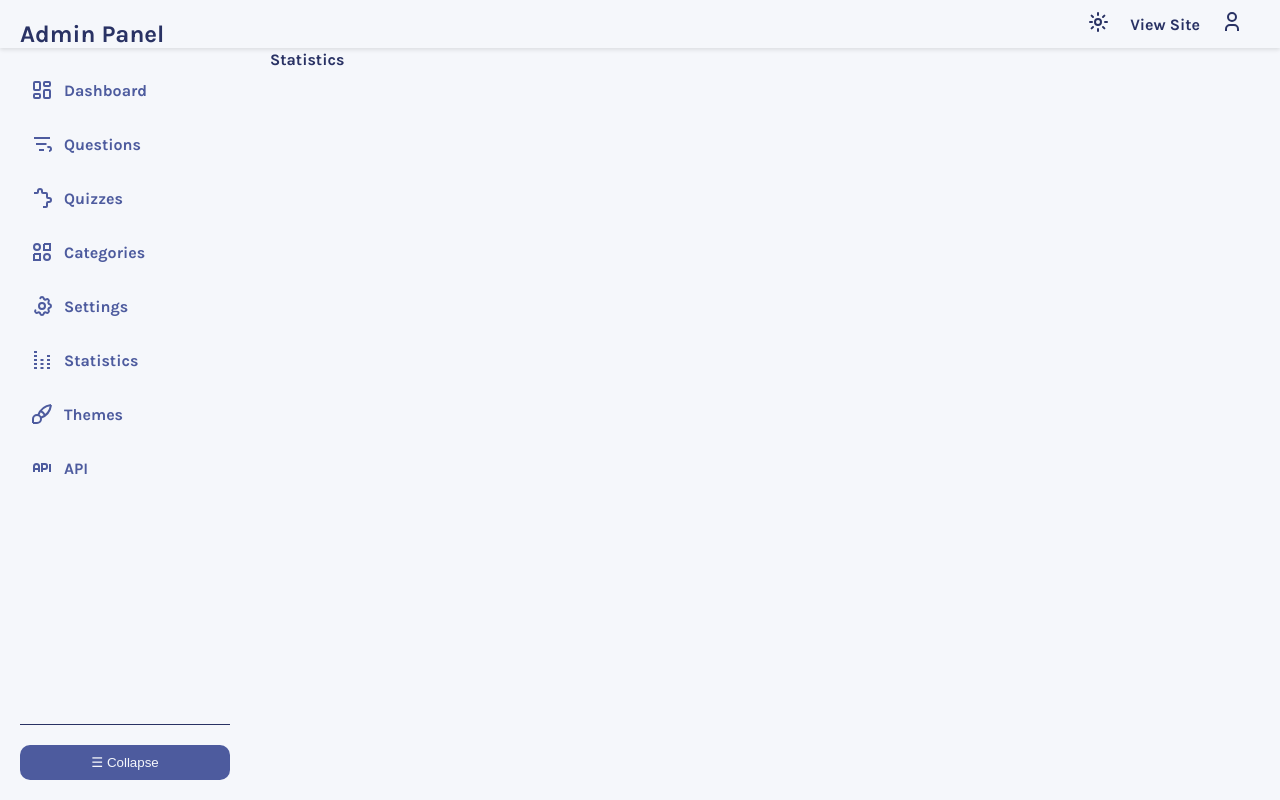
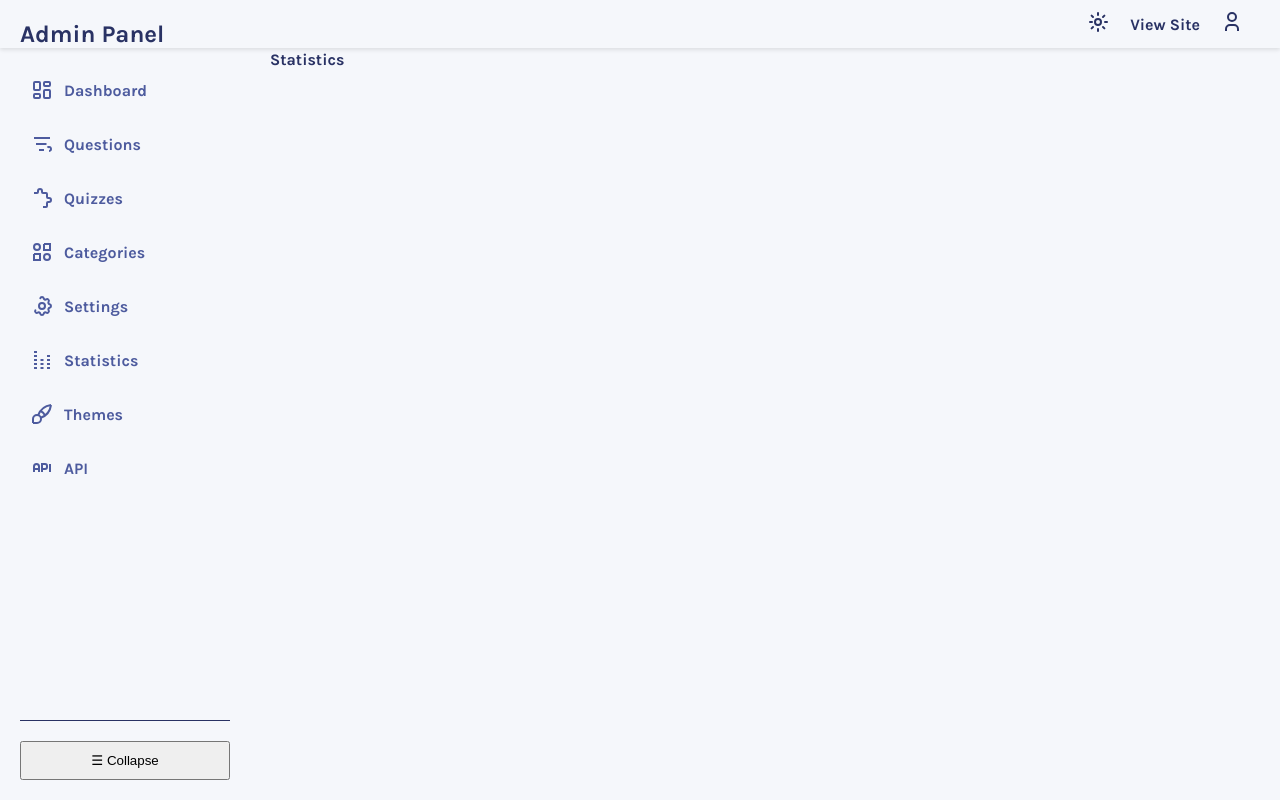
Before and after one commit to habibma/quizzical, a React (Vite) app: page /admin/statistics in a window 1280 px wide. Built offline with nearby package versions, Linux system fonts and the light colour scheme; no server answers.

Commit message:
fix: button colors

```diff
--- a/src/App.css
+++ b/src/App.css
@@ -45,6 +45,7 @@ p.info {
 }
 
 .btn-primary {
+    width: 150px;
     background-color: var(--primary-color);
     color: var(--text-color);
     border: none;
@@ -68,8 +69,9 @@ p.info {
 }
 
 .btn-secondary {
+    width: 150px;
     background-color: var(--secondary-color);
-    color: var(--text-color);
+    color: #000;
     border: none;
     padding: 10px 20px;
     border-radius: 4px;
--- a/src/components/Button.jsx
+++ b/src/components/Button.jsx
@@ -5,7 +5,7 @@ import './Button.css'
 
 const Button = ({ text, onClick, className = "btn", ...rest }) => {
   return (
-    <button type="button" className={`btn ${className}`} onClick={onClick} {...rest}>
+    <button type="button" className={className} onClick={onClick} {...rest}>
       {text}
     </button>
   )
```
